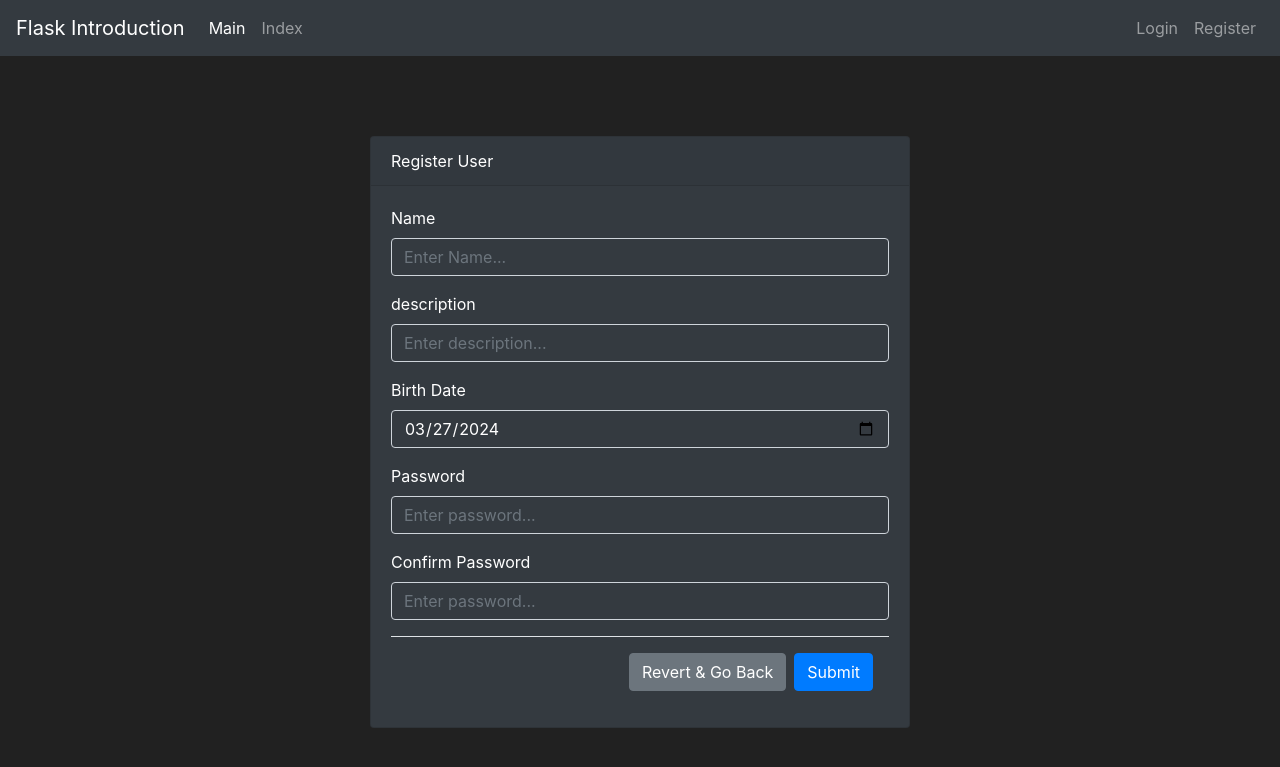
After one commit to jecbranzuela/Flask_Intro, a Flask app: page /register_user in a window 1280 px wide. The commit adds this page. Shown: the top 767 px of the page. Run offline with Flask 3, Linux system fonts and the light colour scheme; some libraries are stand-ins or nearby versions.

Commit message:
superclass subclass, login

```diff
--- a/requirements.txt
+++ b/requirements.txt
@@ -1,12 +1,18 @@
+alembic==1.13.1
+bcrypt==4.1.2
 blinker==1.7.0
 click==8.1.7
 colorama==0.4.6
 Flask==3.0.2
+Flask-Bcrypt==1.0.1
+Flask-Login==0.6.3
+Flask-Migrate==4.0.7
 Flask-SQLAlchemy==3.1.1
 Flask-WTF==1.2.1
 greenlet==3.0.3
 itsdangerous==2.1.2
 Jinja2==3.1.3
+Mako==1.3.2
 MarkupSafe==2.1.5
 SQLAlchemy==2.0.28
 typing_extensions==4.10.0
--- a/run.py
+++ b/run.py
@@ -7,7 +7,6 @@ if __name__ == "__main__":
     with app.app_context(): #create the database, if not already created
         db.create_all()
     app.run(host="0.0.0.0", port=8080, threaded=True, debug=True)
-
     #hello
     #line 2
     #line 3
--- a/static/forms.py
+++ b/static/forms.py
@@ -1,12 +1,38 @@
 from flask_wtf import FlaskForm
 from wtforms.fields import DateField
-from wtforms import StringField, SubmitField,IntegerField,FloatField,SelectField,HiddenField
+from wtforms import StringField, SubmitField,IntegerField,FloatField,SelectField,HiddenField,BooleanField,PasswordField
 from wtforms.validators import Length,DataRequired, EqualTo,ValidationError
 from datetime import datetime
 
-class RegisterItemForm(FlaskForm):
+class LoginForm(FlaskForm):
+    name=StringField(label='Name:',validators=[DataRequired()])
+    password=PasswordField(label='Password:',validators=[DataRequired()])
+    submit = SubmitField(label='Sign In')
+
+class UserForm(FlaskForm):
+    name = StringField(label='Name:', validators=[Length(min=2,max=200), DataRequired()])
+    description = StringField('Description')
+    birthDate = DateField(label='Date of Birth:', validators=[DataRequired()], default=datetime.today().date)
+    password1 = PasswordField(label='Password:', validators=[Length(min=6),DataRequired()])
+    password2 = PasswordField(label='Confirm Password:', validators=[EqualTo('password1'),DataRequired()])
+    submit = SubmitField(label='Submit')
+
+class ItemForm(FlaskForm):
     name = StringField(label='Name:', validators=[Length(min=2,max=200), DataRequired()])
     price = IntegerField(label='Price:',validators=[DataRequired()])
-    datePurchased = DateField(label='Date Purchased:', validators=[DataRequired()], default=datetime.today().date)
-    type = SelectField("Type:", choices=[('Electronic'),('Medicine'),('Food'),('Misc')],validators=[DataRequired()])
+    #datePurchased = DateField(label='Date Purchased:', validators=[DataRequired()], default=datetime.today().date)
+    description = StringField('Description')
+    #type = SelectField("Type:", choices=[('Electronic'),('Medicine'),('Food'),('Misc')],validators=[DataRequired()])
+    type = StringField('Description')
     submit = SubmitField(label='Submit')
+
+class ElectronicsForm(ItemForm):
+    manufacturer = StringField('Manufacturer', validators=[DataRequired()])
+
+class ClothingForm(ItemForm):
+    brand = StringField('Brand', validators=[DataRequired()])
+    size = StringField('Size', validators=[DataRequired()])
+
+class FoodForm(ItemForm):
+    brand = StringField('Brand', validators=[DataRequired()])
+    isHalalCertified = BooleanField('Halal Certified')
--- a/static/routes.py
+++ b/static/routes.py
@@ -1,44 +1,57 @@
 from static import app, db
 from flask import render_template, redirect, url_for, request,flash, get_flashed_messages
 #import the classes from entities.py
-from static.entities import Item, User
+from static.entities import *
 import locale
 from datetime import datetime
 from static.forms import *
+from flask_login import current_user, login_user,logout_user,login_required
 
 @app.route('/')
 @app.route('/main')
+@login_required
 def index():
     return redirect(url_for('search'))
 
 @app.route('/search',methods=['GET', 'POST'])
+@login_required
 def search():
     query = request.args.get('query','')
-    results = Item.query.filter(Item.name.ilike(f"%{query}%") | Item.id.ilike(f"%{query}%")).all()
+    category = request.args.get('category', 'All')
+    if category == 'Electronics':
+        results = Electronics.query.filter(Electronics.name.ilike(f"%{query}%") | Electronics.id.ilike(f"%{query}%")).all()
+    elif category == 'Clothing':
+        results = Clothing.query.filter(Clothing.name.ilike(f"%{query}%") | Clothing.id.ilike(f"%{query}%")).all()
+    elif category == 'Food':
+        results = Food.query.filter(Food.name.ilike(f"%{query}%") | Food.id.ilike(f"%{query}%")).all()
+    else:
+        results = Item.query.filter(Item.name.ilike(f"%{query}%") | Item.id.ilike(f"%{query}%")).all()
+
     itemsFormatted = FormatItem(results)
-    form = RegisterItemForm()
-    return render_template('index.html', items=itemsFormatted, query=query,form=form)
+    form = ElectronicsForm()
+    return render_template('index.html', items=itemsFormatted, query=query,form=form,category=category)
 
-@app.route('/register_item', methods=['GET', 'POST'])
-def RegisterItem():
-    form = RegisterItemForm()
-
+@app.route('/register_electronics', methods=['GET', 'POST'])
+def RegisterElectronics():
+    form = ElectronicsForm()
     #[(client.id, f'{client.id}, {Client.getClientFullName(client.id)}') for client in clients]
     #form.type.choices
+
     if form.validate_on_submit():
-        item_to_create = Item(
-            name=form.name.data,
-            price=form.price.data,
-            #type = form.type.data,
-            datePurchased=form.datePurchased.data
-        )
-        similarItem = Item.query.filter(Item.name.like(f'%{item_to_create.name}')).all()
-        if similarItem:
-            flash(f'Item {item_to_create.name} is already in the database!',category='warning')
+        name = form.name.data
+        price = form.price.data
+        description = form.description.data
+        manufacturer = form.manufacturer.data
+
+        elec_to_create = Electronics(name=name, price=price,description=description,manufacturer=manufacturer)
+
+        similarElectronics = Electronics.query.filter(Electronics.name.like(f'%{elec_to_create.name}')).all()
+        if similarElectronics:
+            flash(f'Item {elec_to_create.name} is already in the database!',category='warning')
         else:
-            db.session.add(item_to_create)
+            db.session.add(elec_to_create)
             db.session.commit()
-            flash(f'Success! Item {item_to_create.name} has been created!', category='success')
+            flash(f'Success! Item {elec_to_create.name} has been created!', category='success')
             query = request.args.get('query','')
             results = Item.query.filter(Item.name.ilike(f"%{query}%")).all()
             itemsFormatted = FormatItem(results)
@@ -51,7 +64,12 @@ def RegisterItem():
 @app.route('/UpdateItem/<item_id>', methods=['GET', 'POST'])
 def UpdateItem(item_id):
     ItemToUpdate = Item.query.filter_by(id=item_id).first()
-    form = RegisterItemForm(obj=ItemToUpdate)
+    if ItemToUpdate.type == "electronics":
+        form = ElectronicsForm(obj=ItemToUpdate)
+    elif ItemToUpdate.type == "clothing":
+        form = ClothingForm(obj=ItemToUpdate)
+    elif ItemToUpdate.type == "food":
+        form = FoodForm(obj=ItemToUpdate)
     if form.validate_on_submit():
         form.populate_obj(ItemToUpdate)
         db.session.commit()
@@ -59,12 +77,45 @@ def UpdateItem(item_id):
         return redirect(url_for('index'))
     else:
         FormError(form)
-    return render_template('UpdateItem.html',form=form)
+    return render_template('UpdateItem.html',form=form,type=ItemToUpdate.type)
 
+@app.route('/register_user', methods=['GET', 'POST'])
+def RegisterUser():
+    form = UserForm()
+    if form.validate_on_submit():
+        user_to_create = User(
+            name=form.name.data,
+            description = form.description.data,
+            passwordHash = form.password1.data,
+            birthDate = form.birthDate.data
+        )
+        db.session.add(user_to_create)
+        db.session.commit()
+        flash(f'Success! User has been created!', category='success')
+        return redirect(url_for('index'))
+    else:
+        FormError(form)
+    return render_template('RegisterUser.html',form=form)
 
+@app.route("/login", methods=['GET','POST'])
+def login_page():
+    form = LoginForm()
+    if form.validate_on_submit():
+        attempted_user = User.query.filter_by(name=form.name.data).first()
+        if attempted_user and attempted_user.checkPassword(attemptedPassword=form.password.data):
+            login_user(attempted_user)
+            flash(f'Success. You are logged in as: {attempted_user.name}', category='success')
+            return redirect(url_for('index'))
+        else:
+            flash('name and password does not exist in the database!',category='danger')
+    return render_template('login.html',form=form)
 
-
-
+@app.route('/logout')
+@login_required
+def logout_page():
+    logout_user()
+    flash("You have been logged out!", category='info')
+    return redirect(url_for('index'))
 
 '''
     Format the price with commas every three digits.
@@ -84,10 +135,10 @@ def FormError(form):
 def FormatItem(items):
     # Set the locale to use the user's default settings
     locale.setlocale(locale.LC_ALL,'')
-    month_names = ['January', 'February', 'March', 'April', 'May', 'June', 'July', 'August', 'September', 'October', 'November', 'December']
+    # month_names = ['January', 'February', 'March', 'April', 'May', 'June', 'July', 'August', 'September', 'October', 'November', 'December']
     for item in items:
         item.price = locale.format_string("%.2f", item.price, grouping=True)
-        month_number = item.datePurchased.month - 1  # Month numbers are zero-based in Python
-        month_name = month_names[month_number]
-        item.datePurchased = f"{month_name} {item.datePurchased.day}, {item.datePurchased.year}"
+        # month_number = item.datePurchased.month - 1  # Month numbers are zero-based in Python
+        # month_name = month_names[month_number]
+        # item.datePurchased = f"{month_name} {item.datePurchased.day}, {item.datePurchased.year}"
     return items
--- /dev/null
+++ b/static/templates/RegisterUser.html
@@ -0,0 +1,49 @@
+{% extends 'base.html' %}
+{% block title %}
+Register User
+{% endblock %}
+
+{% block content %}
+
+<div class="container">
+  <div class="row justify-content-center">
+    <div class="col-md-6"> <!-- Adjust the column size for 50% width -->
+      <div class="card bg-dark text-white"> <!-- Add bg-dark and text-white classes for dark mode -->
+        <div class="card-header">
+        Register User
+        </div>
+        <div class="card-body">
+          <form id="update_form" method="POST" class="form-register">
+            {{ form.hidden_tag() }}
+            <div class="form-group">
+              <label for="name" class="text-white">Name</label> <!-- Add text-white class for label -->
+              {{ form.name(class="form-control bg-dark text-white", placeholder="Enter Name...", autocomplete="off") }} <!-- Add bg-dark and text-white classes for input -->
+            </div>
+            <div class="form-group">
+                <label for="description" class="text-white">description</label> <!-- Add text-white class for label -->
+                {{ form.description(class="form-control bg-dark text-white", placeholder="Enter description...", autocomplete="off") }} <!-- Add bg-dark and text-white classes for input -->
+              </div>
+              <div class="form-group">
+                <label for="birthDate" class="text-white">Birth Date</label> <!-- Add text-white class for label -->
+                {{ form.birthDate(class="form-control bg-dark text-white", placeholder="Enter birth date...", autocomplete="off") }} <!-- Add bg-dark and text-white classes for input -->
+              </div>
+              <div class="form-group">
+                <label for="password1" class="text-white">Password</label> <!-- Add text-white class for label -->
+                {{ form.password1(class="form-control bg-dark text-white", placeholder="Enter password...", autocomplete="off") }} <!-- Add bg-dark and text-white classes for input -->
+              </div>
+              <div class="form-group">
+                <label for="password2" class="text-white">Confirm Password</label> <!-- Add text-white class for label -->
+                {{ form.password2(class="form-control bg-dark text-white", placeholder="Enter password...", autocomplete="off") }} <!-- Add bg-dark and text-white classes for input -->
+              </div>
+            <div class="modal-footer">
+                <a type="button" class="btn btn-secondary" href="{{url_for('index')}}">Revert & Go Back</a>
+                <button type="submit" class="btn btn-primary" onclick="submitForm('update_form')">Submit</button>
+              </div>
+          </form>
+        </div>
+      </div>
+    </div>
+  </div>
+</div>
+
+{% endblock %}
--- a/static/templates/base.html
+++ b/static/templates/base.html
@@ -10,7 +10,6 @@
     integrity="sha384-TX8t27EcRE3e/ihU7zmQxVncDAy5uIKz4rEkgIXeMed4M0jlfIDPvg6uqKI2xXr2" crossorigin="anonymous">
   <title>
     {% block title %}
-
     {% endblock %}
   </title>
 </head>
@@ -32,14 +31,27 @@
           <a class="nav-link" href="{{ url_for('index') }}">Index</a>
         </li>
       </ul>
+      {% if current_user.is_authenticated %}
       <ul class="navbar-nav">
         <li class="nav-item">
-          <a class="nav-link" href="#">Login</a>
+           <a class="nav-link" href="#">Welcome, {{ current_user.name }}</a>
+        </li>
+     </ul>
+     <ul class="navbar-nav">
+      <li class="nav-item">
+         <a class="nav-link" href="{{ url_for('logout_page') }}">Logout</a>
+      </li>
+   </ul>
+      {%else%}
+      <ul class="navbar-nav">
+        <li class="nav-item">
+          <a class="nav-link" href="{{ url_for('login_page') }}">Login</a>
         </li>
         <li class="nav-item">
-          <a class="nav-link" href="#">Register</a>
+          <a class="nav-link" href="{{ url_for('RegisterUser') }}">Register</a>
         </li>
       </ul>
+      {%endif%}
     </div>
   </nav>
   {% with messages = get_flashed_messages(with_categories=true) %}
```
Also changed, not shown: static/__init__.py (+6 -2 lines), static/entities.py (+82 -11 lines), static/templates/UpdateItem.html (+22 -2 lines), static/templates/index.html (+48 -17 lines), static/templates/login.html (added, +28 -0 lines), instance/main.db (added), instance/test.db (deleted), static/homeIcon.ico (added).
